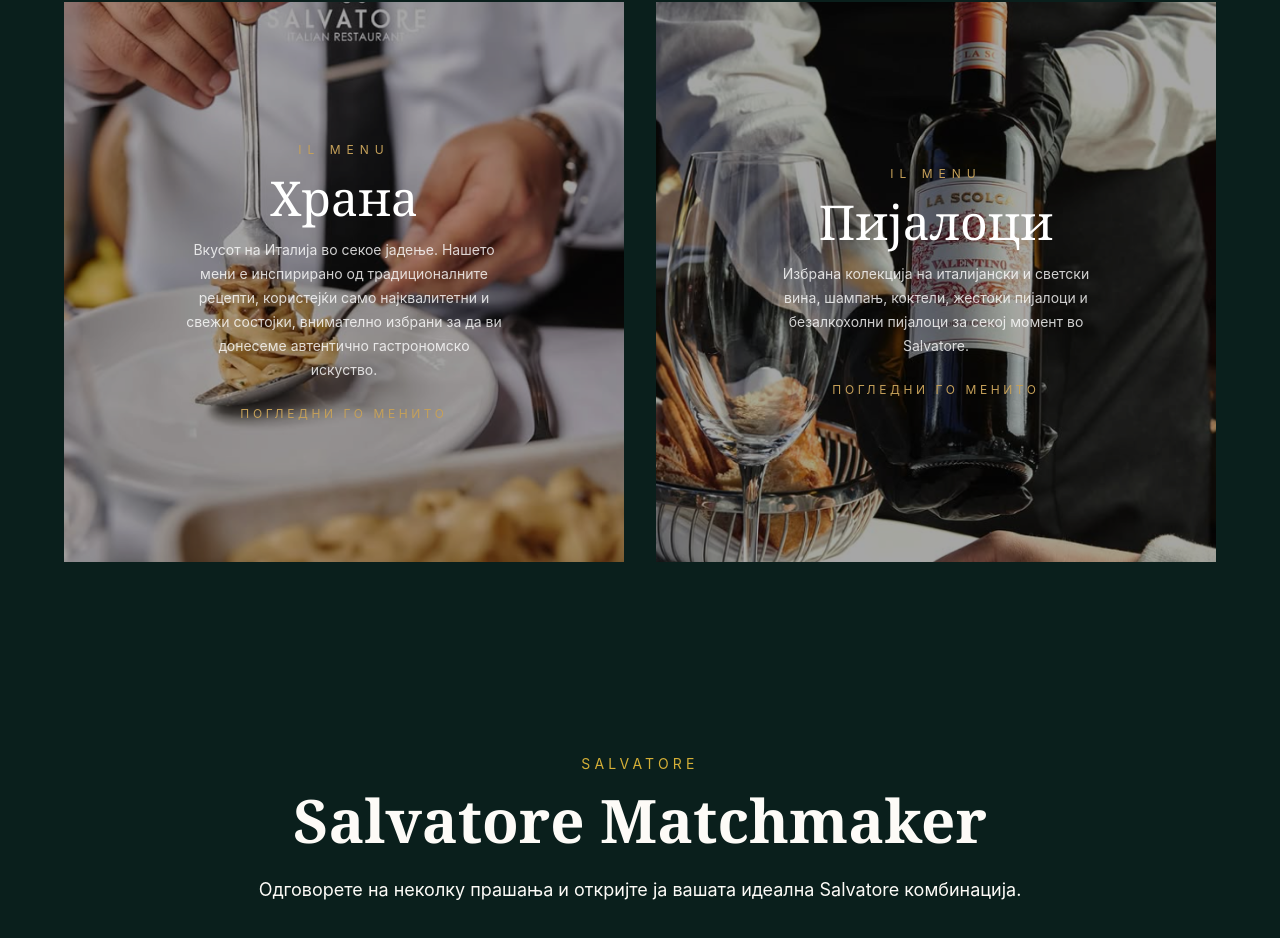
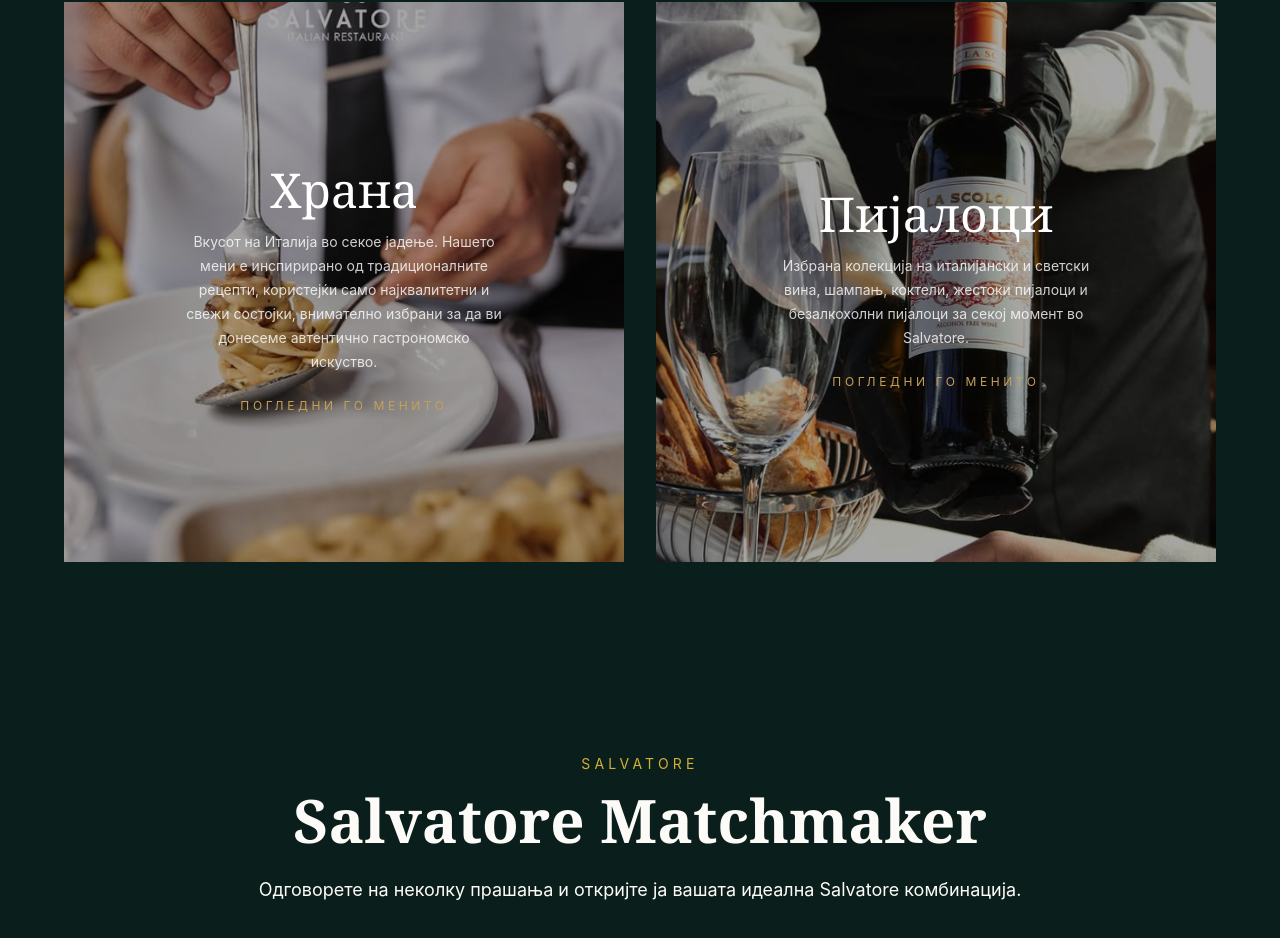
Before and after one commit to stefanovaklara/salvatore-restaurant-website, a React (Vite) app: page / in a window 1280 px wide. Shown: the part 1022-1960 px from the top of the page. Built offline with nearby package versions, Linux system fonts and the light colour scheme.

Commit message:
fix: menu bug

```diff
--- a/src/components/menu/DigitalMenu.jsx
+++ b/src/components/menu/DigitalMenu.jsx
@@ -47,7 +47,6 @@
                 <div className="text-center text-white">
 
                     <p className="mb-4 text-xs uppercase tracking-[0.5em] text-[var(--accent-gold)]">
-                        IL MENU
                     </p>
 
                     <h3 className="font-serif-luxury text-4xl md:text-5xl">
```
